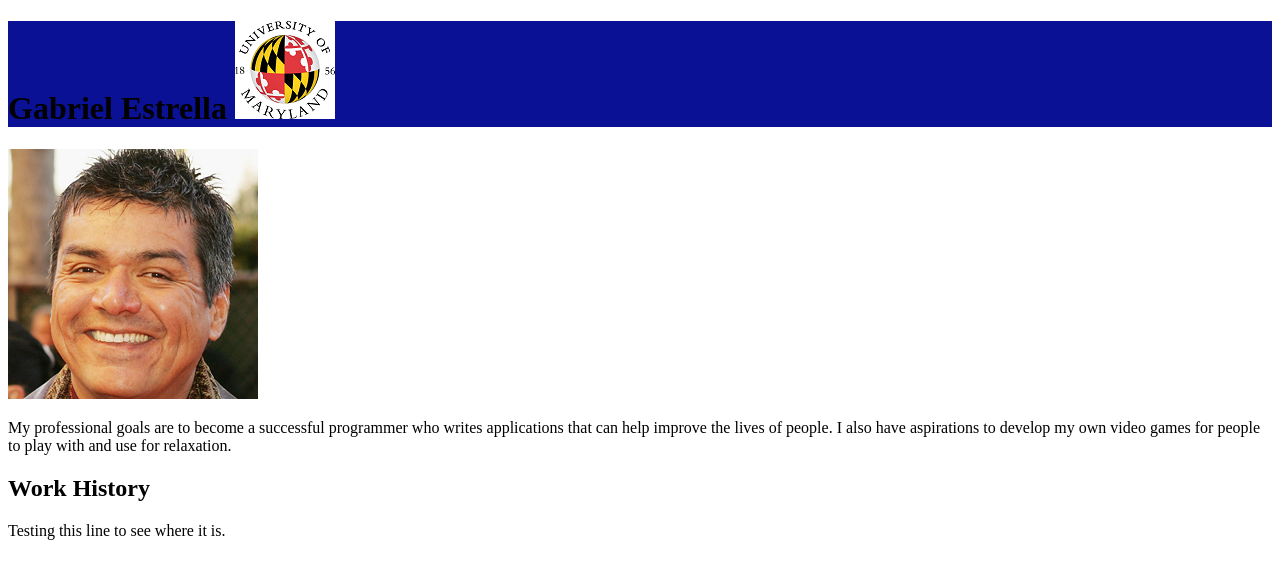
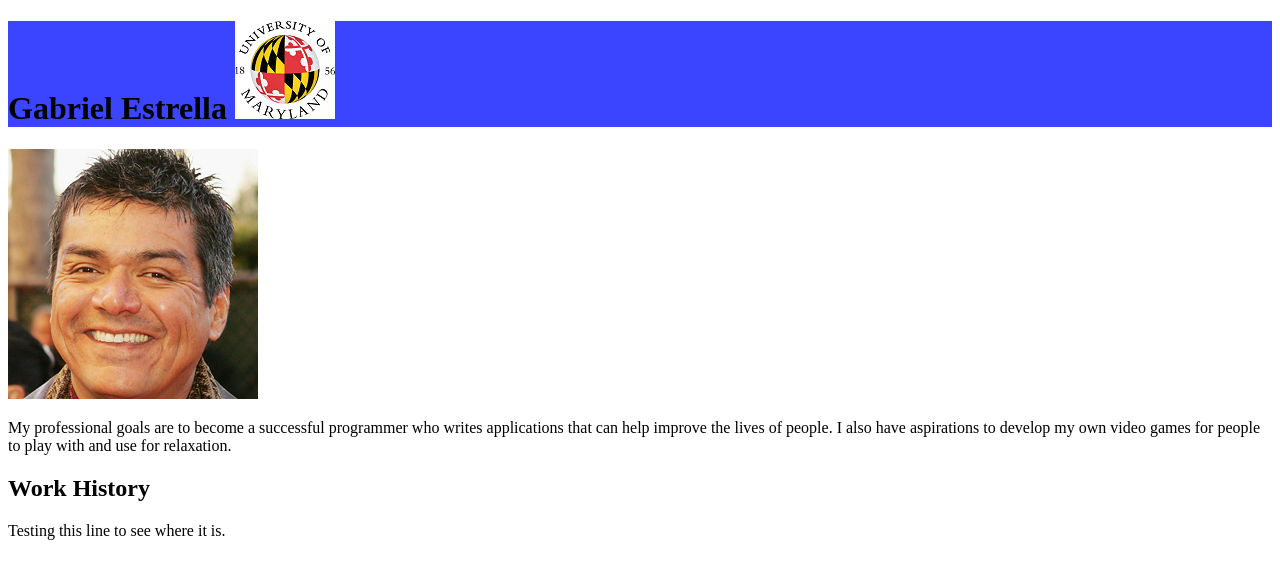
Before and after one commit to gabrielestrell/gabrielestrell.github.io, a plain HTML site: page Assignment_1/index.html in a window 1280 px wide. Drawn offline with Linux system fonts and the light colour scheme.

Commit message:
Update style.css

```diff
--- a/Assignment_1/style.css
+++ b/Assignment_1/style.css
@@ -1,3 +1,3 @@
 .header1 {
-    background-color: rgb(10, 17, 148);
+    background-color: rgb(59, 68, 255);
 }
```
